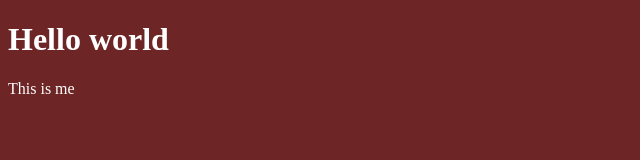
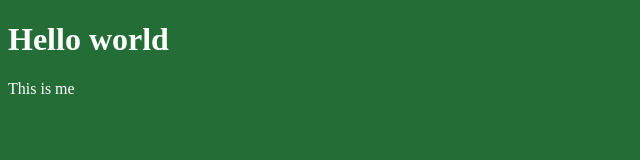
Before and after one commit to seifbgr/test, a plain HTML site: page index.html in a window 1280 px wide. Shown: the whole page, without its empty margins (0-640 px from the left). Drawn offline with Linux system fonts and the light colour scheme.

Commit message:
change Bk

```diff
--- a/style.css
+++ b/style.css
@@ -1,4 +1,4 @@
 *{
-    background-color: rgb(109, 37, 37);
+    background-color: rgb(37, 109, 54);
     color: white;
 }
```
